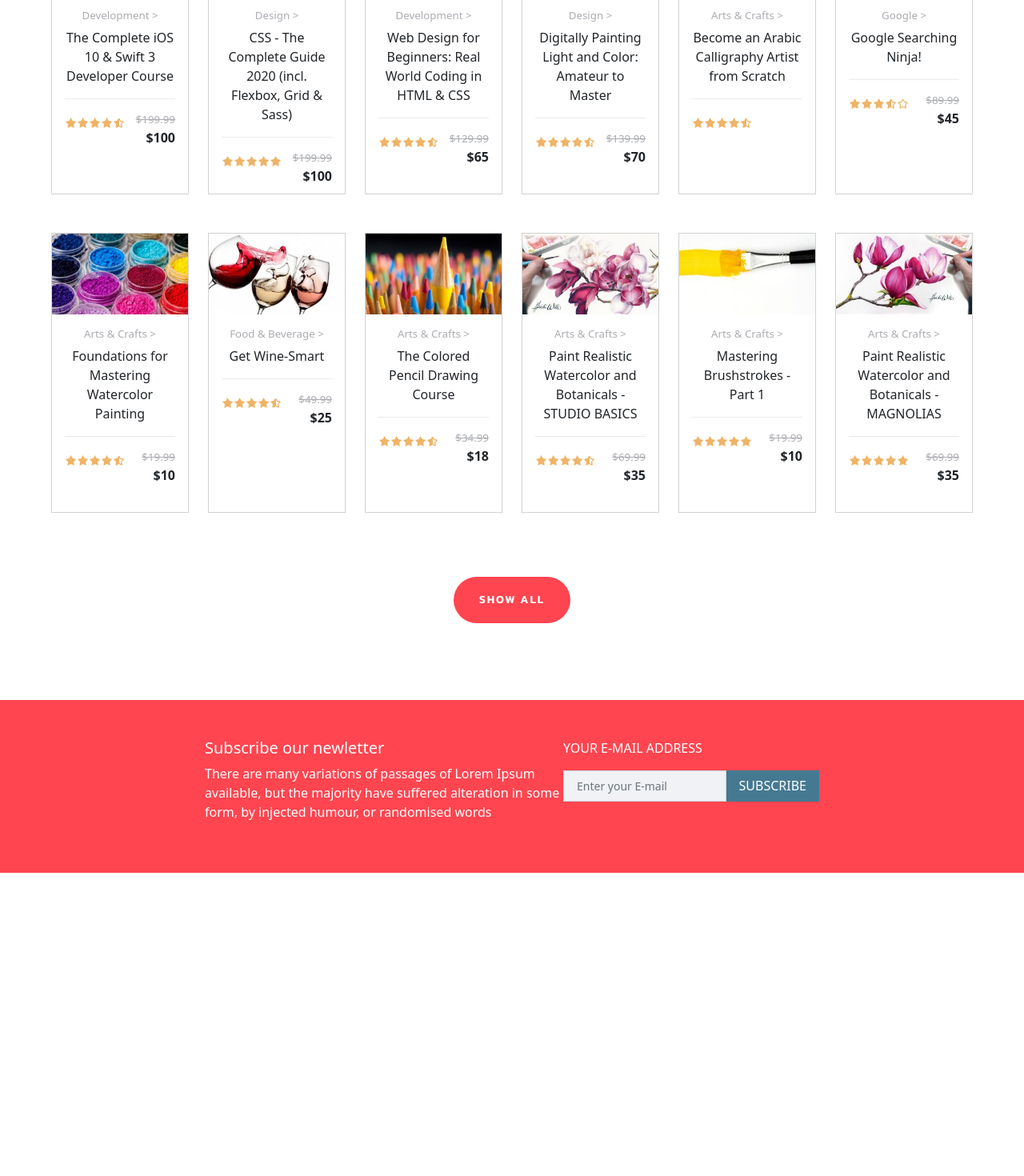
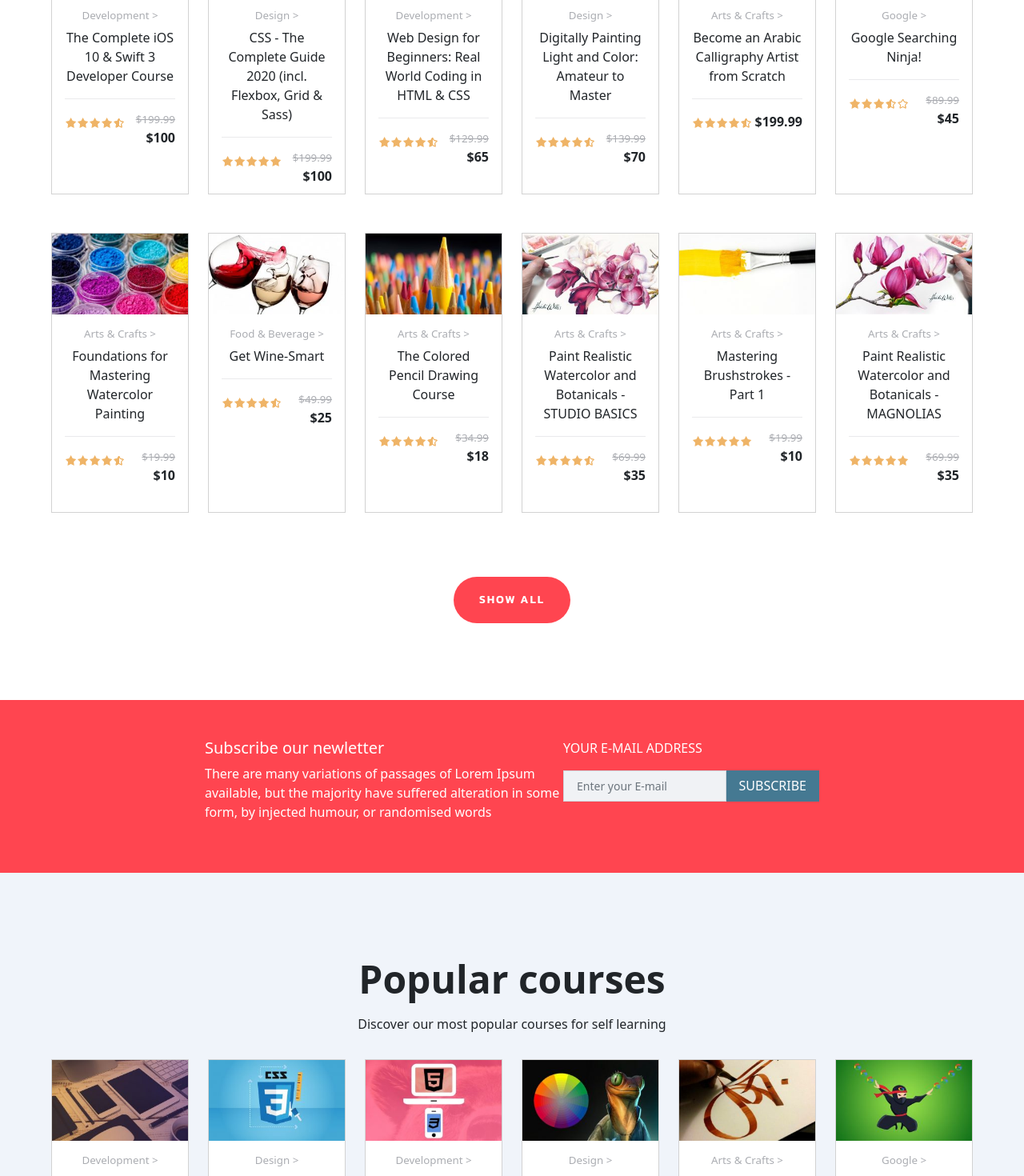
Before and after one commit to sgraziola/proj-html-vuejs, a Vue app: page / in a window 1280 px wide. Shown: the part 1980-3450 px from the top of the page at 80% size. Before the commit the page ends 3071 px from the top, so only its background shows below. Built offline with nearby package versions, Linux system fonts and the light colour scheme.

Commit message:
MasterStudy: add popular section

```diff
--- a/src/assets/scss/partials/_variables.scss
+++ b/src/assets/scss/partials/_variables.scss
@@ -1,7 +1,4 @@
-$ms_2: #2DB634;
-$ms_3: #375CA2;
-$ms_4: #87C6D3;
-$ms_5: #A08487;
+$ms_arrows: #E1E0E0;
 $ms_secondary: #F0F4FA;
 $ms_subtitle: #ABADB2;
 $ms_src_bg: #F0F2F5;
--- a/src/components/AppMain.vue
+++ b/src/components/AppMain.vue
@@ -4,6 +4,8 @@ import DevelopmentCourses from './DevelopmentCourses.vue';
 import CallToAction from './CallToAction.vue';
 import RecentCourses from './RecentCourses.vue';
 import CallToSubscribe from './CallToSubscribe.vue';
+import PopularCourses from './PopularCourses.vue';
+
 
 export default {
     name: "AppMain",
@@ -13,6 +15,7 @@ export default {
         CallToAction,
         RecentCourses,
         CallToSubscribe,
+        PopularCourses,
     }
 }
 </script>
@@ -24,6 +27,7 @@ export default {
         <CallToAction />
         <RecentCourses />
         <CallToSubscribe />
+        <PopularCourses />
     </main>
     <!-- site_main -->
 </template>
--- a/src/components/DevCourse.vue
+++ b/src/components/Course.vue
@@ -2,7 +2,7 @@
 import { store } from '../store.js';
 
 export default {
-    name: "DevCourse",
+    name: "Course",
     props: {
         course: Object
     },
@@ -56,10 +56,10 @@ export default {
                         </span>
                     </div>
                     <div class="price text-end">
-                        <div class="full">
+                        <div class="full" v-if="course.details.fullPrice != null">
                             <span>${{ course.details.fullPrice }}</span>
                         </div>
-                        <div class="discounted">
+                        <div class="discounted" v-if="course.details.discounted != ''">
                             <strong>${{ course.details.discountedPrice }}</strong>
                         </div>
                     </div>
--- a/src/components/DevelopmentCourses.vue
+++ b/src/components/DevelopmentCourses.vue
@@ -1,11 +1,11 @@
 <script>
-import DevCourse from './DevCourse.vue';
+import Course from './Course.vue';
 import devList from '../data/developerCourses.js'
 
 export default {
     name: "DevelopmentCourses",
     components: {
-        DevCourse
+        Course
     },
     data() {
         return {
@@ -19,7 +19,7 @@ export default {
     <div class="main_container py-5 mb-4">
         <h4 class="mb-3 pb-3">Popular Development Courses</h4>
         <div class="row row-cols-6">
-            <DevCourse :course="course" v-for="course in devList" />
+            <Course :course="course" v-for="course in devList" />
         </div>
     </div>
 
--- /dev/null
+++ b/src/components/PopularCourses.vue
@@ -0,0 +1,65 @@
+<script>
+import Course from './Course.vue';
+import popularList from '../data/popularList.js'
+
+export default {
+    name: "PopularCourses",
+    components: {
+        Course
+    },
+    data() {
+        return {
+            popularList,
+        }
+    },
+}
+</script>
+
+<template>
+    <section class="popular pt-4">
+        <div class="main_container py-5 text-center">
+            <h2 class="mt-3 pt-3">Popular courses</h2>
+            <p class="pb-3">Discover our most popular courses for self learning</p>
+            <div class="row row-cols-6">
+                <Course :course="course" v-for="course in popularList" />
+            </div>
+            <div class="arrows pt-5 mt-2">
+                <button class="btn btn_left border rounded-0">
+                    <font-awesome-icon icon="fa-solid fa-chevron-left" />
+                </button>
+                <button class="btn btn_right border rounded-0">
+                    <font-awesome-icon icon="fa-solid fa-chevron-right" />
+                </button>
+            </div>
+        </div>
+    </section>
+</template>
+
+<style lang="scss" scoped>
+@use '../assets/scss/partials/variables' as*;
+
+.popular {
+    background-color: $ms_secondary;
+    padding-bottom: 2rem;
+
+    h2 {
+        font-size: 3rem;
+        font-weight: bolder;
+        margin-bottom: 1rem;
+    }
+
+    .btn_left,
+    .btn_right {
+        background-color: $ms_light;
+        color: $ms_arrows;
+        font-size: 13px;
+        padding: 10px 15px;
+    }
+
+    .btn_left:hover,
+    .btn_right:hover {
+        background-color: $ms_magnifier;
+        color: $ms_light;
+    }
+}
+</style>
--- a/src/components/RecentCourse.vue
+++ /dev/null
@@ -1,96 +0,0 @@
-<script>
-import { store } from '../store.js';
-
-export default {
-    name: "RecentCourse",
-    props: {
-        course: Object
-    },
-    data() {
-        return {
-            store
-        }
-    }
-}
-</script>
-
-<template>
-    <div class="col">
-        <div class="card course rounded-0">
-            <img :src="store.getImagePath(`./assets/img/${course.imgName}`)" class="card-img-top rounded-0"
-                :alt=course.imgAlt>
-            <div class="card-body pb-0">
-                <h6 class="card-title">{{ course.title }}</h6>
-                <p class="card-text">{{ course.text }}</p>
-                <hr>
-                <div class="card_details d-flex justify-content-between">
-                    <div class="rating">
-                        <span v-for="n in store.getStars(course.details.rating).fullStars"><img
-                                src="../assets/img/starfull.svg" alt="">
-                        </span>
-                        <span v-if="store.getStars(course.details.rating).halfStar">
-                            <svg version="1.1" id="Shape_1_copy_2_1_" xmlns="http://www.w3.org/2000/svg"
-                                xmlns:xlink="http://www.w3.org/1999/xlink" x="0px" y="0px" width="15px" height="13px"
-                                viewBox="0 0 15 13" style="enable-background:new 0 0 15 13;" xml:space="preserve">
-                                <g id="Shape_1_copy_2">
-                                    <g>
-                                        <g>
-                                            <defs>
-                                                <linearGradient id="grad">
-                                                    <stop offset="50%" stop-color="#EFB467" />
-                                                    <stop offset="50%" stop-color="white" />
-                                                </linearGradient>
-                                            </defs>
-                                            <polygon style="fill:url(#grad);stroke:#EFB467;stroke-miterlimit:10;"
-                                                points="7.607,10.464 4.086,12.154 4.569,8.203 1.898,5.285
-				5.734,4.53 7.607,1.054 9.48,4.53 13.315,5.285 10.645,8.203 11.127,12.154 			" />
-                                            <polygon style="fill:none;stroke:#EFB467;stroke-miterlimit:10;" points="7.607,10.464 4.086,12.154 4.569,8.203 1.898,5.285
-				5.734,4.53 7.607,1.054 9.48,4.53 13.315,5.285 10.645,8.203 11.127,12.154 			" />
-                                        </g>
-                                    </g>
-                                </g>
-                            </svg>
-                        </span>
-                        <span class="star" v-for="n in store.getStars(course.details.rating).emptyStars"><img
-                                src="../assets/img/staremptyl.svg" alt="">
-                        </span>
-                    </div>
-                    <div class="price text-end">
-                        <div class="full" v-if="course.details.fullPrice">
-                            <span>${{ course.details.fullPrice }}</span>
-                        </div>
-                        <div class="discounted" v-if="course.details.fullPrice">
-                            <strong>${{ course.details.discountedPrice }}</strong>
-                        </div>
-                    </div>
-                </div>
-            </div>
-        </div>
-    </div>
-</template>
-
-<style lang="scss" scoped>
-@use '../assets/scss/partials/variables' as *;
-
-.col {
-    .course {
-        height: 350px;
-
-        h6 {
-            color: $ms_subtitle;
-            font-weight: 400;
-            font-size: smaller;
-        }
-
-        hr {
-            color: $ms_subtitle;
-        }
-
-        .full {
-            text-decoration: line-through;
-            color: $ms_subtitle;
-            font-size: smaller;
-        }
-    }
-}
-</style>
--- a/src/components/RecentCourses.vue
+++ b/src/components/RecentCourses.vue
@@ -1,12 +1,12 @@
 <script>
 import categoriesList from '../data/categoriesList.js';
 import recentsList from '../data/recentCourses.js'
-import RecentCourse from './RecentCourse.vue';
+import Course from './Course.vue';
 
 export default {
     name: "RecentCourses",
     components: {
-        RecentCourse
+        Course
     },
     data() {
         return {
@@ -30,7 +30,7 @@ export default {
             </li>
         </ul>
         <div class="row row-cols-6 gy-5">
-            <RecentCourse :course="course" v-for="course in recentsList" />
+            <Course :course="course" v-for="course in recentsList" />
         </div>
         <a href="#"><button class="btn_sign">SHOW ALL</button></a>
     </div>
--- /dev/null
+++ b/src/data/popularList.js
@@ -0,0 +1,67 @@
+export default [
+  {
+    imgName: "895786_7b4b_2-272x161.jpg",
+    imgAlt: "smartphone and pad with pencils on a table",
+    title: "Development >",
+    text: "The Complete iOS 10 & Swift 3 Developer Course",
+    details: {
+      rating: 4.2,
+      fullPrice: 199.99,
+      discountedPrice: 100,
+    },
+  },
+  {
+    imgName: "1561458_7f3b-272x161.jpg",
+    imgAlt: "css shield with a ruler and a brush",
+    title: "Design >",
+    text: "CSS - The Complete Guide 2020 (incl. Flexbox, Grid & Sass)",
+    details: {
+      rating: 5,
+      fullPrice: 199.99,
+      discountedPrice: 100,
+    },
+  },
+  {
+    imgName: "246154_d8b0_3-272x161.jpg",
+    imgAlt: "smartphone and laptop on pink background",
+    title: "Development >",
+    text: "Web Design for Beginners: Real World Coding in HTML & CSS",
+    details: {
+      rating: 4.8,
+      fullPrice: 129.99,
+      discountedPrice: 65,
+    },
+  },
+  {
+    imgName: "1208228_d61c_4-272x161.jpg",
+    imgAlt: "comic lizard with color palette on a side",
+    title: "Design >",
+    text: "Digitally Painting Light and Color: Amateur to Master",
+    details: {
+      rating: 4.8,
+      fullPrice: 139.99,
+      discountedPrice: 70,
+    },
+  },
+  {
+    imgName: "186792_41e4_4-272x161.jpg",
+    imgAlt: "arabic tag on paper",
+    title: "Arts & Crafts >",
+    text: "Become an Arabic Calligraphy Artist from Scratch",
+    details: {
+      rating: 4.2,
+      discountedPrice: 199.99,
+    },
+  },
+  {
+    imgName: "1776542_30b1-272x161.jpg",
+    imgAlt: "comic ninja with googled sharingans",
+    title: "Google >",
+    text: "Google Searching Ninja!",
+    details: {
+      rating: 3.8,
+      fullPrice: 89.99,
+      discountedPrice: 45,
+    },
+  },
+];
--- a/src/main.js
+++ b/src/main.js
@@ -21,6 +21,8 @@ import { faPalette } from "@fortawesome/free-solid-svg-icons";
 import { faGear } from "@fortawesome/free-solid-svg-icons";
 import { faFaceSmile } from "@fortawesome/free-solid-svg-icons";
 import { faCashRegister } from "@fortawesome/free-solid-svg-icons";
+import { faChevronRight } from "@fortawesome/free-solid-svg-icons";
+import { faChevronLeft } from "@fortawesome/free-solid-svg-icons";
 
 /* import font awesome icon component */
 import { FontAwesomeIcon } from "@fortawesome/vue-fontawesome";
@@ -41,6 +43,8 @@ library.add(
   faPalette,
   faGear,
   faFaceSmile,
-  faCashRegister
+  faCashRegister,
+  faChevronLeft,
+  faChevronRight
 );
 createApp(App).component("font-awesome-icon", FontAwesomeIcon).mount("#app");
```
